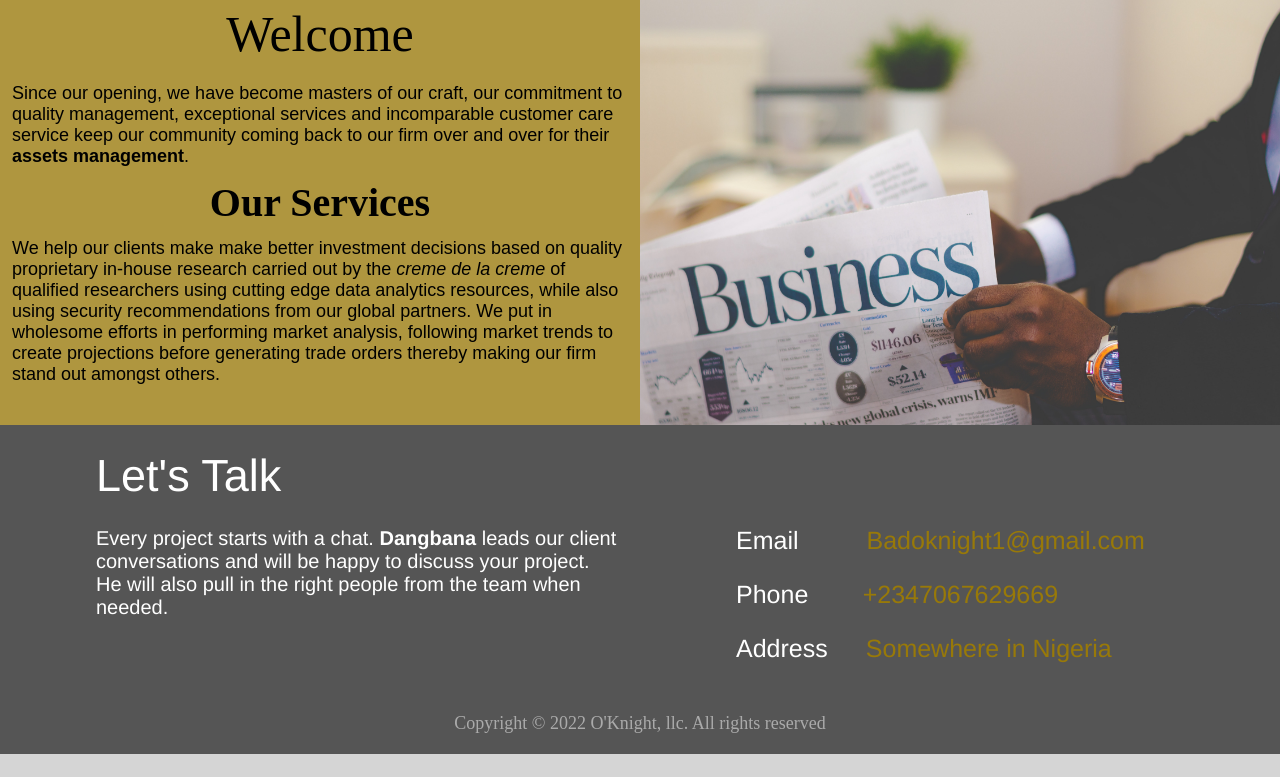
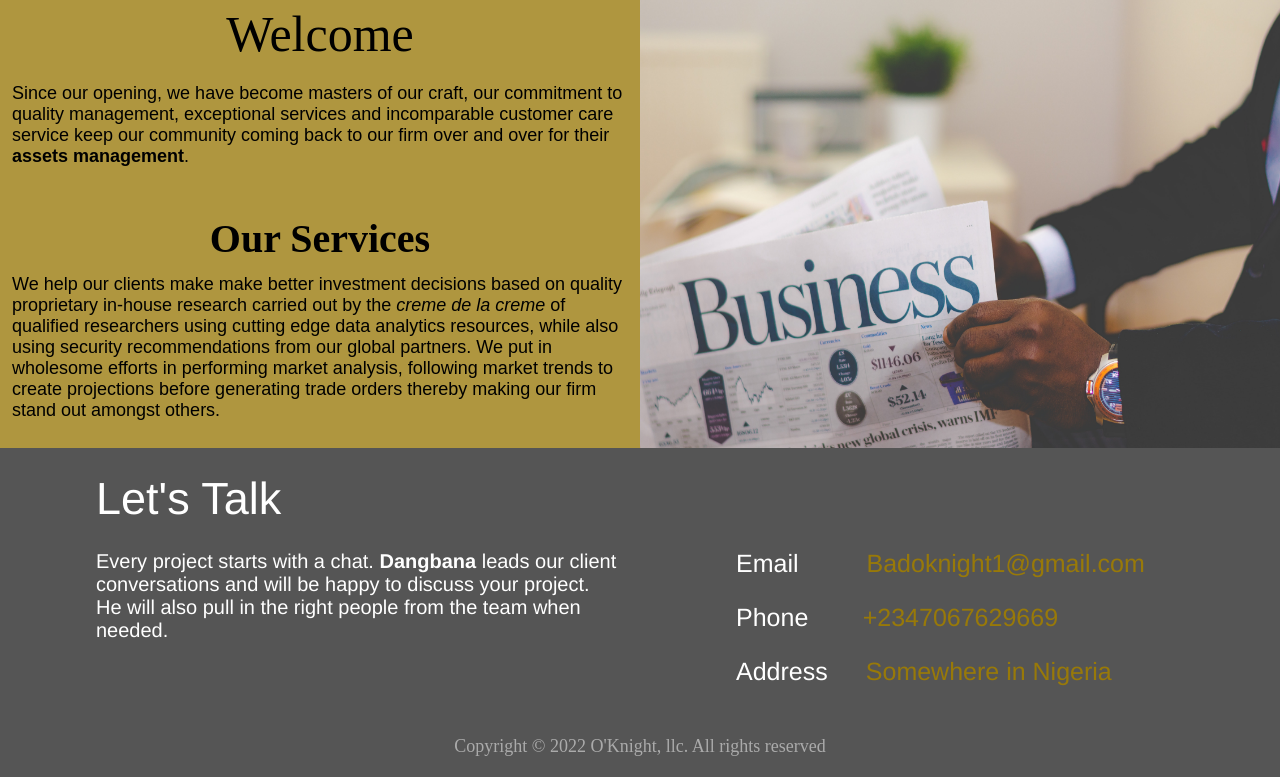
Before and after one commit to yungKnight/o-Knight, a plain HTML site: page s..j'ner/index.html in a window 1280 px wide. Shown: the part 112-889 px from the top of the page. Before the commit the page ends 866 px from the top, so only its background shows below. Drawn offline with Linux system fonts and the light colour scheme.

Commit message:
just a little something

```diff
--- a/s..j'ner/index.html
+++ b/s..j'ner/index.html
@@ -28,7 +28,7 @@
 			<div class="g-item" style="margin-top: 109px; background-color: rgba(160, 125, 0, 0.7); padding-bottom: 15px;">
 				<div>
 					<h1 style="text-align: center; font-size: 50px; padding: 8px;">Welcome</h1>
-					<p style="text-align: left; padding: 12px;">Since our opening, we have become masters of our craft, our commitment to quality management, exceptional services and incomparable customer care service keep our community coming back to our firm over and over for their <b>assets management</b>.</p>
+					<p style="text-align: left; padding: 12px;">Since our opening, we have become masters of our craft, our commitment to quality management, exceptional services and incomparable customer care service keep our community coming back to our firm over and over for their <b>assets management</b>.</p><br><br>
 					<h1 style="font-size: 40px; text-align: center;"><b>Our Services</b></h1>
 					<p style="text-align: left; padding: 12px;">
 						We help our clients make make better investment decisions based on quality proprietary in-house research carried out by the <em>creme&nbsp;de&nbsp;la&nbsp;creme</em> of qualified researchers using cutting edge data analytics resources, while also using security recommendations from our global partners. We put in wholesome efforts in performing market analysis, following market trends to create projections before generating trade orders thereby making our firm stand out amongst others.
```
